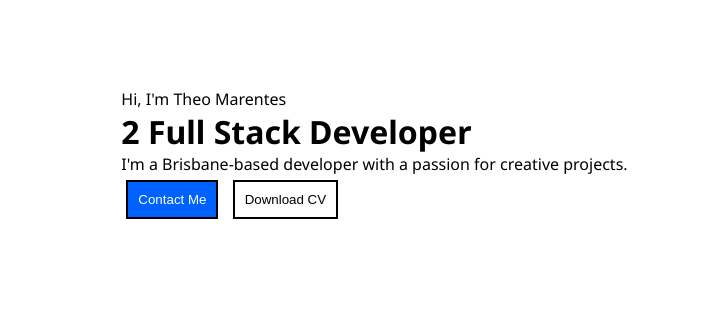
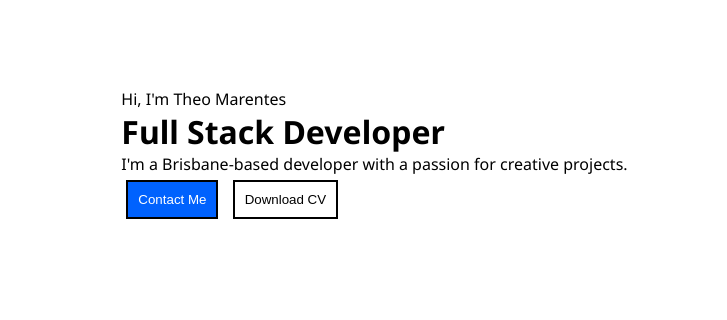
Before and after one commit to TMarentes/portfolio, a plain HTML site: page index.html in a window 1280 px wide. Shown: the part 147-467 px from the top of the page, 553-1280 px from the left. Drawn offline with Linux system fonts and the light colour scheme.

Commit message:
fixed index

```diff
--- a/index.html
+++ b/index.html
@@ -35,7 +35,7 @@
             <img src="images/header-logo.jpg" alt="" class="hero-img">
             <div class="hero-text">
                 <p>Hi, I'm Theo Marentes</p>
-                <h1>2 Full Stack Developer</h1>
+                <h1>Full Stack Developer</h1>
                 <p>I'm a Brisbane-based developer with a passion for creative projects.</p>
                 <button onclick="window.location.href='pages/contact.html';" class="contact-button">Contact Me</button>
                 <a href="files/resume.pdf" download="proposed_file_name"><button class="download-cv">Download CV</button></a>
```
